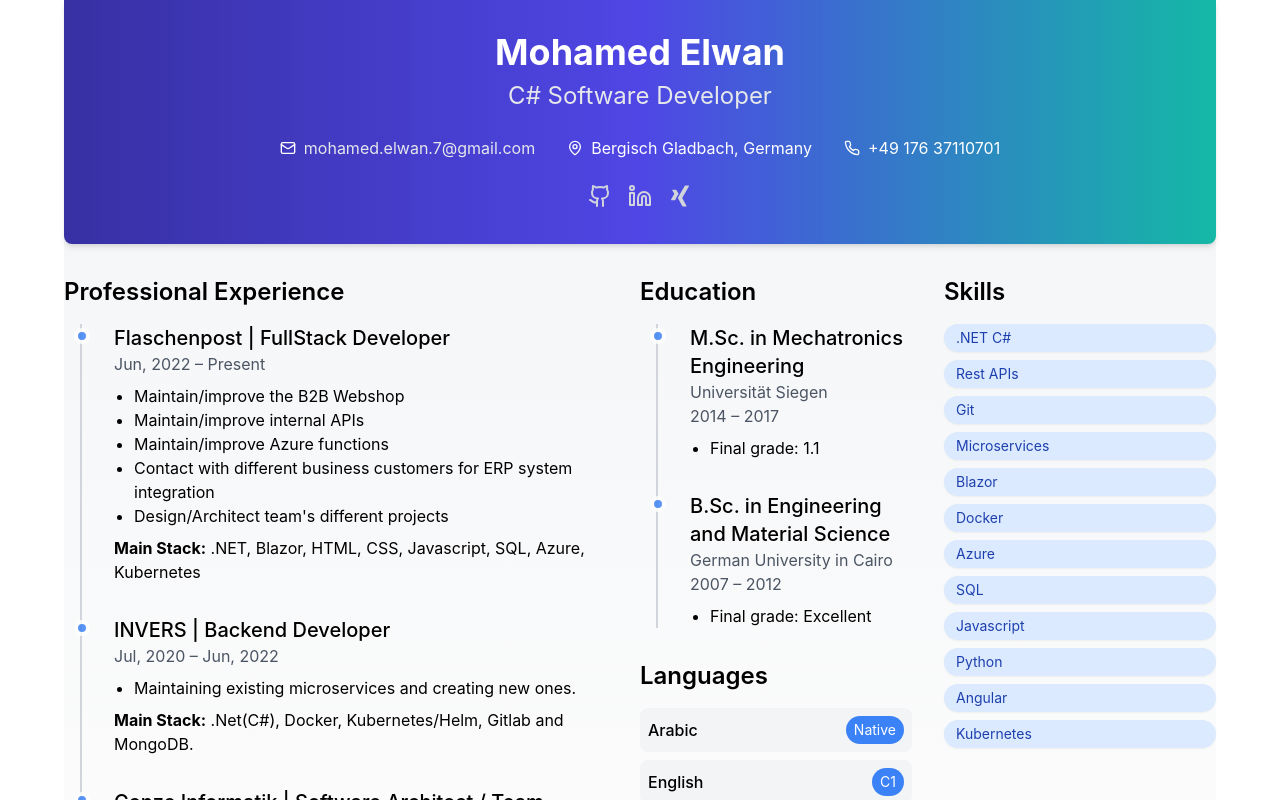
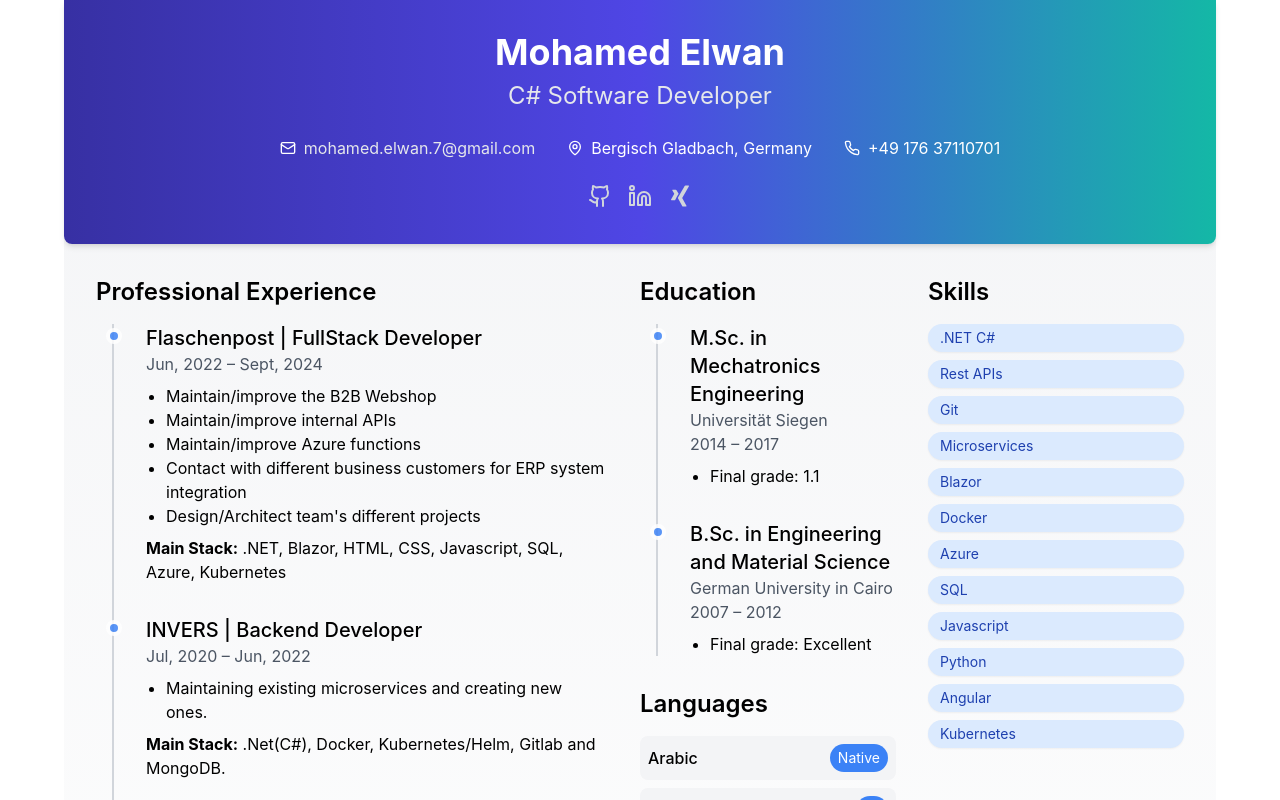
Before and after one commit to 3lwan/3lwan.github.io, a React (Create React App) app: page / in a window 1280 px wide. Shown: the top 800 px of the page. Built offline with nearby package versions, Linux system fonts and the light colour scheme.

Commit message:
Changed flapo time

```diff
--- a/src/App.js
+++ b/src/App.js
@@ -125,14 +125,14 @@
         </div>
       </header>
 
-      <div className="flex flex-col md:flex-row gap-8">
+      <div className="flex flex-col md:flex-row gap-8 px-8">
         <section className="mb-8 md:w-1/2">
           <h3 className="text-2xl font-semibold mb-4">Professional Experience</h3>
           <div className="relative border-l-2 border-gray-300 pl-8 ml-4">
             {[
               {
                 title: "Flaschenpost | FullStack Developer",
-                date: "Jun, 2022 – Present",
+                date: "Jun, 2022 – Sept, 2024",
                 details: [
                   "Maintain/improve the B2B Webshop",
                   "Maintain/improve internal APIs",
```
